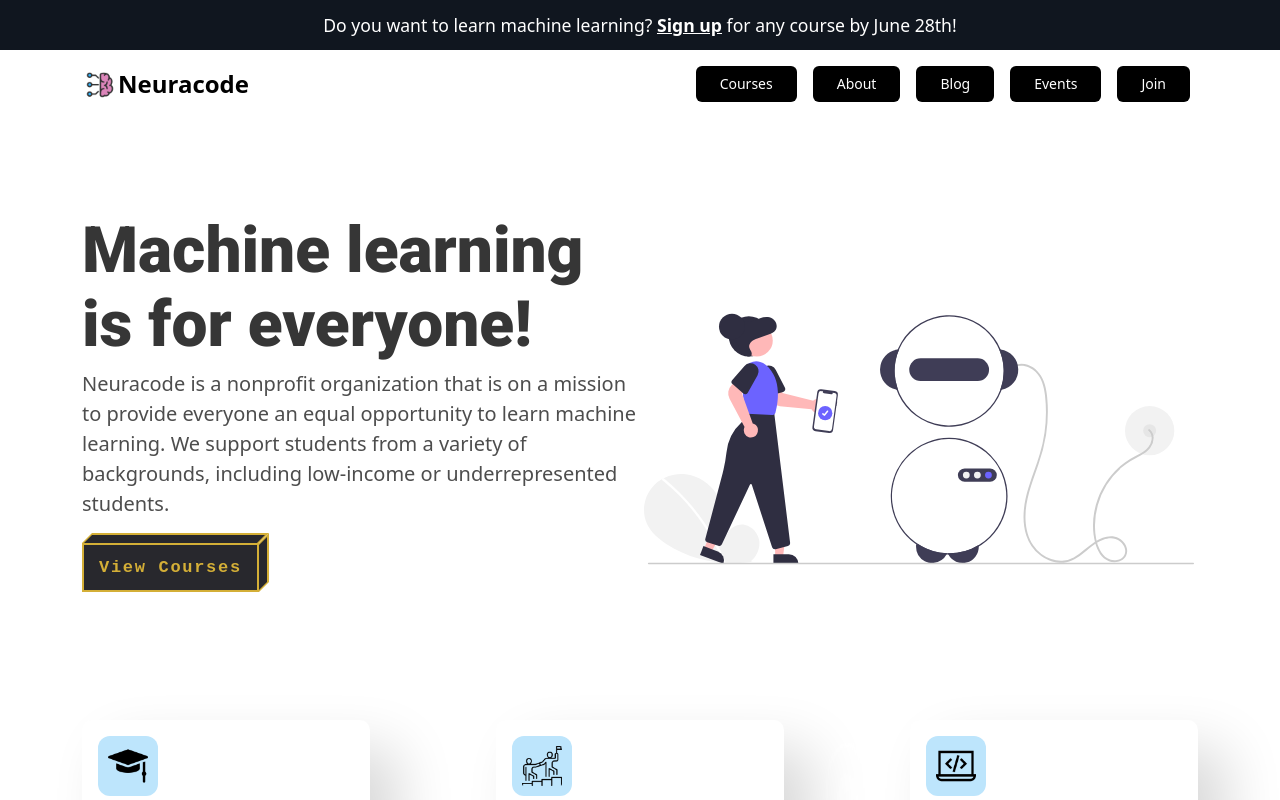
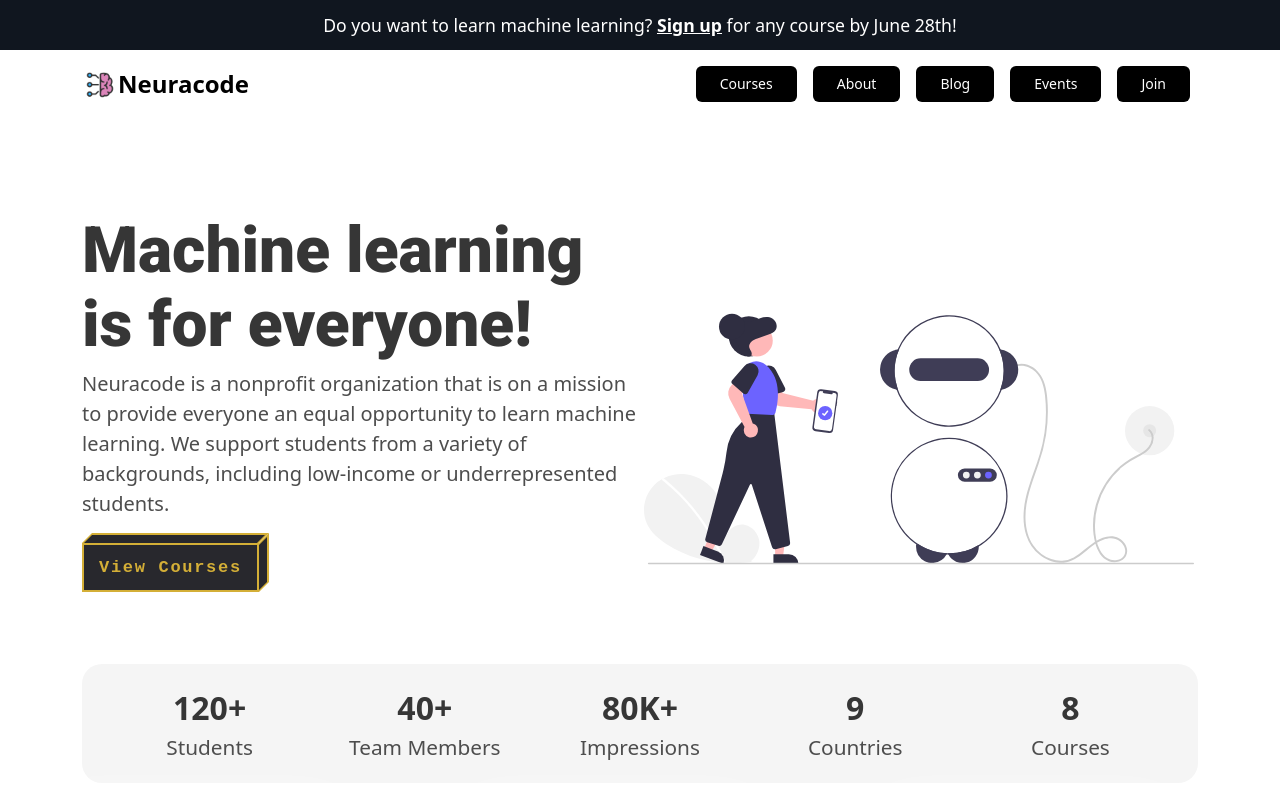
Before and after one commit to Neuracode/website, a Next.js app: page / in a window 1280 px wide. Shown: the top 800 px of the page. Built offline with nearby package versions, Linux system fonts and the light colour scheme.

Commit message:
Update home page with stats

```diff
--- a/pages/about/team.tsx
+++ b/pages/about/team.tsx
@@ -61,7 +61,7 @@ const Team: React.FC = () => {
         },
         {
             name: 'Sean Noh',
-            title: 'Director of Java, Data Structures, and Growth',
+            title: 'Director of Java Data Structures',
             image: 'sean_noh.jpeg',
             description:
                 'Computer science student that enjoys sharing knowledge and creating projects',
--- a/pages/index.tsx
+++ b/pages/index.tsx
@@ -152,6 +152,28 @@ const Home: NextPage = () => {
                             width='550'
                             height='450'
                         />
+                    </div>
+                </section>
+                <section className={styles.statisticsSection}>
+                    <div>
+                        <div className={styles.statistic}>120+</div>
+                        <div className={styles.statisticText}>Students</div>
+                    </div>
+                    <div>
+                        <div className={styles.statistic}>40+</div>
+                        <div className={styles.statisticText}>Team Members</div>
+                    </div>
+                    <div>
+                        <div className={styles.statistic}>80K+</div>
+                        <div className={styles.statisticText}>Impressions</div>
+                    </div>
+                    <div>
+                        <div className={styles.statistic}>9</div>
+                        <div className={styles.statisticText}>Countries</div>
+                    </div>
+                    <div>
+                        <div className={styles.statistic}>8</div>
+                        <div className={styles.statisticText}>Courses</div>
                     </div>
                 </section>
                 <section className={styles.sectionContainer2}>
--- a/styles/Home.module.css
+++ b/styles/Home.module.css
@@ -102,6 +102,35 @@
     margin-bottom: 1rem;
 }
 
+.statisticsSection {
+    width: 100%;
+    display: flex;
+    flex-direction: row;
+    justify-content: space-between;
+    align-items: center;
+    background-color: #f5f5f5;
+    padding: 20px;
+    border-radius: 20px;
+}
+
+.statisticsSection div {
+    text-align: center;
+    width: 100%;
+}
+
+.statistic {
+    font-size: 2rem;
+    font-weight: 900;
+    color: #363636;
+}
+
+.statisticText {
+    font-size: 1.3rem;
+    font-weight: 300;
+    color: #4d4d4d;
+}
+
+/* Responsive */
 @media (max-width: 768px) {
     .main {
         margin-top: 1.5rem;
@@ -142,4 +171,9 @@
     .discordInformation {
         width: 100%;
     }
+
+    .statisticsSection {
+        flex-wrap: wrap;
+        margin-top: 2rem;
+    }
 }
```
